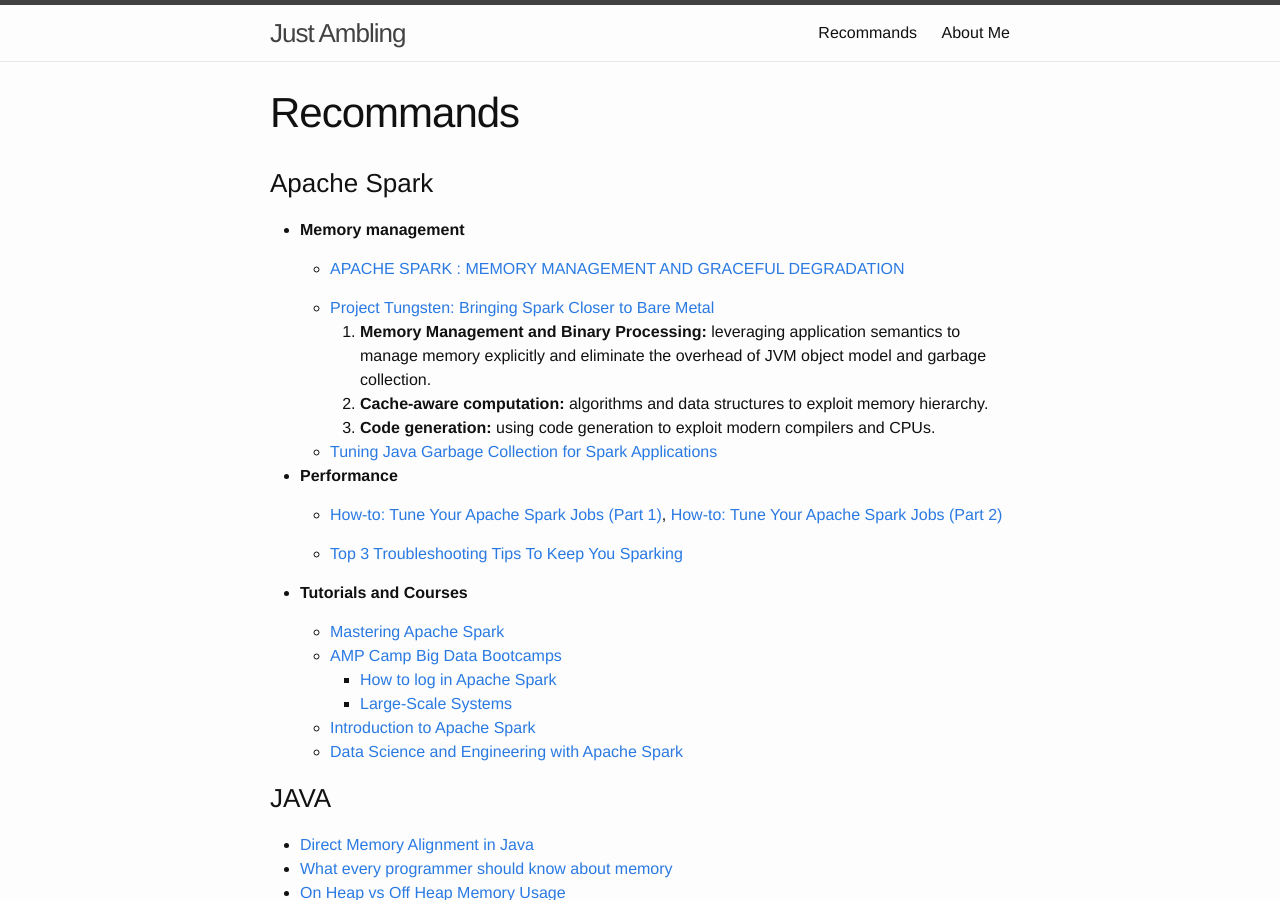
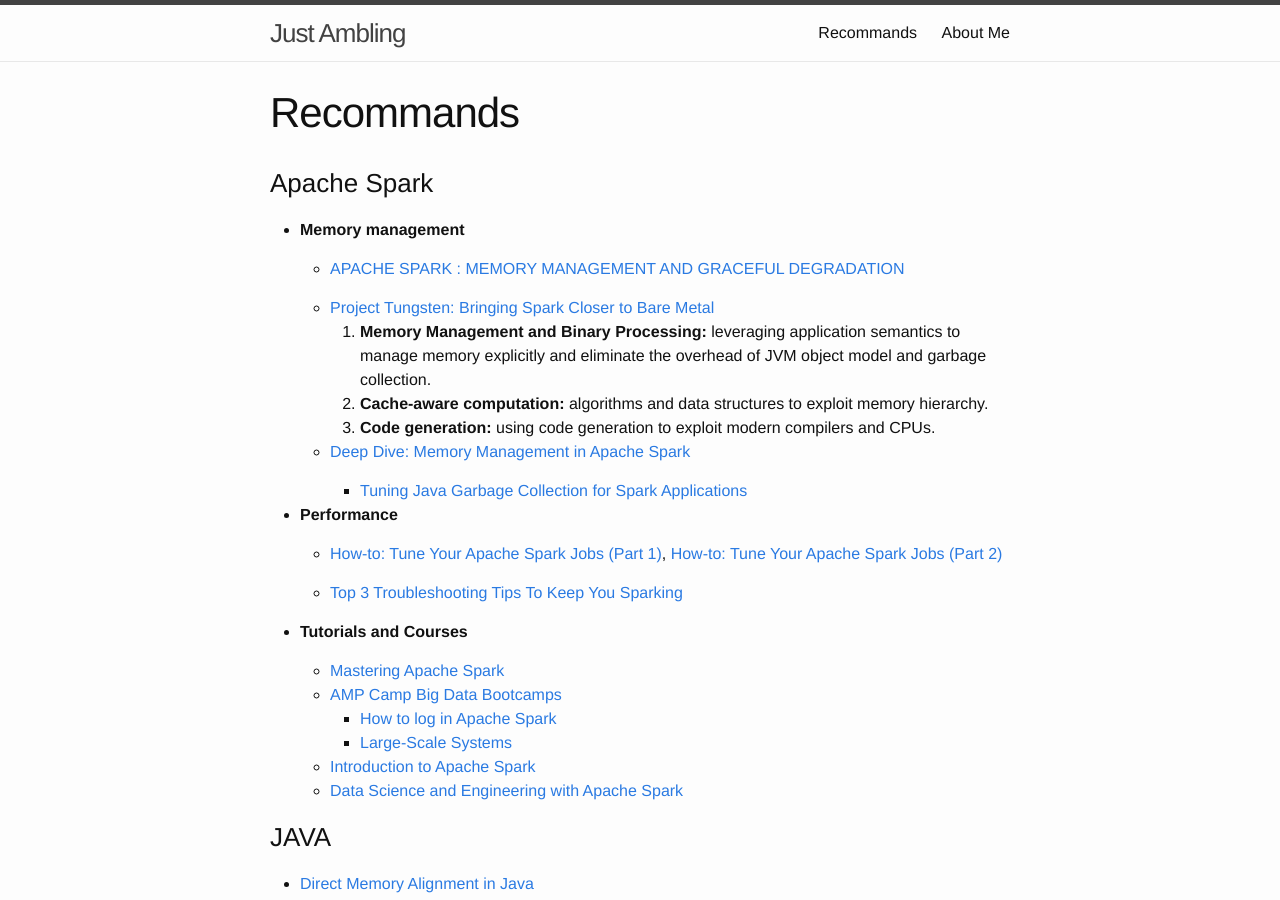
Before and after one commit to ambling/ambling.github.io, a Jekyll site: the page built from 00-recommands.md, in a window 1280 px wide and 900 px high. Built offline with Jekyll 4.4.1, drawn with Linux system fonts in a browser that asks for light colours.

Commit message:
add a slides for spark memory management

```diff
--- a/00-recommands.md
+++ b/00-recommands.md
@@ -13,6 +13,8 @@ permalink: /recommands/
 		1. **Memory Management and Binary Processing:** leveraging application semantics to manage memory explicitly and eliminate the overhead of JVM object model and garbage collection.
 		2. **Cache-aware computation:** algorithms and data structures to exploit memory hierarchy.
 		3. **Code generation:** using code generation to exploit modern compilers and CPUs.
+
+  - [Deep Dive: Memory Management in Apache Spark](http://www.slideshare.net/databricks/deep-dive-memory-management-in-apache-spark)
 
     - [Tuning Java Garbage Collection for Spark Applications](https://databricks.com/blog/2015/05/28/tuning-java-garbage-collection-for-spark-applications.html)
 
```
